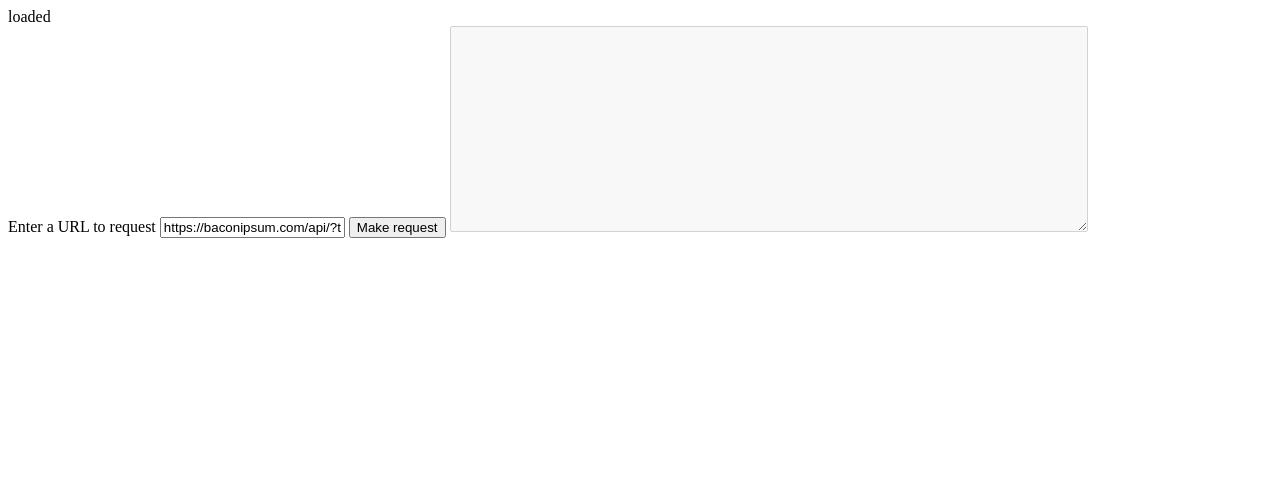
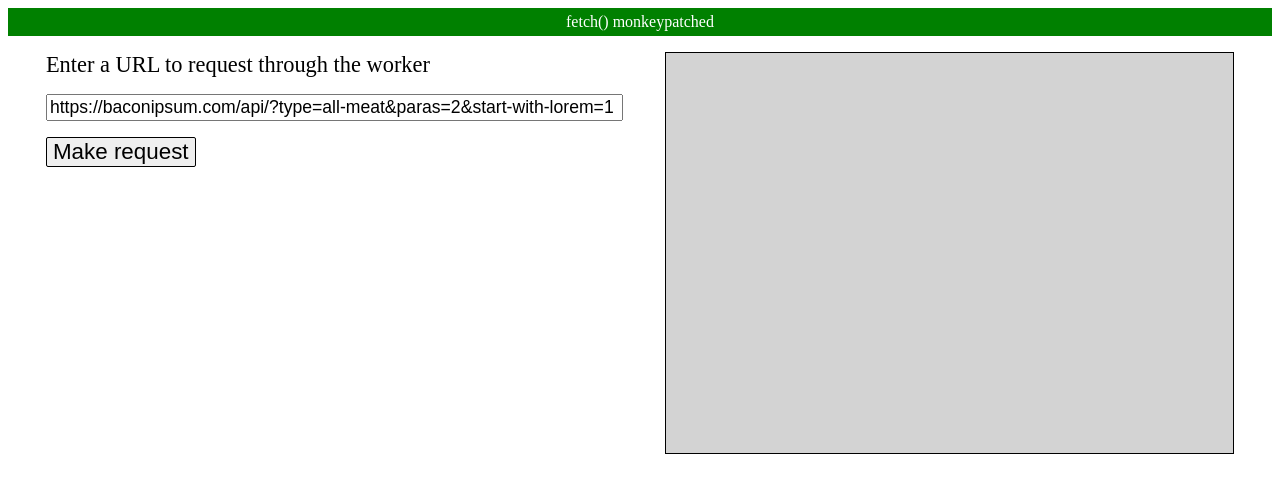
Before and after one commit to jeremiak/fetch-in-worker, a website: page index.html in a window 1280 px wide. Drawn offline with Linux system fonts and the light colour scheme.

Commit message:
Add very minimal styles

```diff
--- a/index.html
+++ b/index.html
@@ -3,19 +3,78 @@
   <head>
     <title>Use fetch API in web worker</title>
     <style>
-      textarea {
-        width: 50%;
-        height: 200px;
+      form, code {
+        float: left;
+        width: 45%;
+      }
+      form {
+        margin-left: 3%;
+        margin-right: 2%;
+      }
+      code {
+        margin-left: 2%;
+        margin-right: 3%;
+      }
+      label {
+        font-size: 1.4rem;
+      }
+      input[type="text"] {
+        display: block;
+        font-size: 1.1rem;
+        margin-top: 1rem;
+        width: 100%;
+      }
+      button {
+        border: 1px solid black;
+        border-radius: 2px;
+        display: block;
+        font-size: 1.4rem;
+        margin-top: 1rem;
+      }
+      pre {
+        border: 1px solid black;
+        background-color: lightgray;
+        margin-top: 0;
+        min-height: 400px;
+        white-space: pre-wrap;
+      }
+
+      .loaded,
+      .not-loaded {
+        color: white;
+        margin-bottom: 1rem;
+        padding: .3rem 0;
+        text-align: center;
+      }
+
+      .loaded {
+        background-color: green;
+      }
+
+      .loaded:after {
+        content: "fetch() monkeypatched"
+      }
+
+      .not-loaded {
+        background-color: red;
+      }
+
+      .not-loaded:after {
+        content: "fetch() not monkeypatched";
       }
     </style>
   </head>
   <body>
     <div id="library-status"></div>
     <main>
-      <label for="url">Enter a URL to request</label>
-      <input type="text" id="url" name="url" value="https://baconipsum.com/api/?type=all-meat&paras=2&start-with-lorem=1">
-      <button id="request">Make request</button>
-      <textarea disabled id="json-response" name="json-response"></textarea>
+      <form>
+        <label for="url">Enter a URL to request through the worker</label>
+        <input type="text" id="url" name="url" value="https://baconipsum.com/api/?type=all-meat&paras=2&start-with-lorem=1">
+        <button id="request">Make request</button>
+      </form>
+      <code>
+        <pre id="json-response"></pre>
+      </code>
     </main>
     <script src="./index.js"></script>
     <script>
@@ -26,15 +85,16 @@
       function determineLoaded() {
         const $div = $('#library-status')[0]
         const hasLoaded = window._fetch && window.fetch
-        $div.innerText = hasLoaded ? 'loaded' : 'is-not-loaded'
+        $div.className = hasLoaded ? 'loaded' : 'not-loaded'
       }
 
       function handleClick(e) {
-        const $textarea = $('textarea')[0]
+        e.preventDefault()
+        const $code = $('#json-response')[0]
         const url = $('#url')[0].value
         fetch(url).then(response => {
           response.json().then(j => {
-            $textarea.value = JSON.stringify(j, null, 2)
+            $code.innerText = JSON.stringify(j, null, 2)
           })
         })
       }
```
